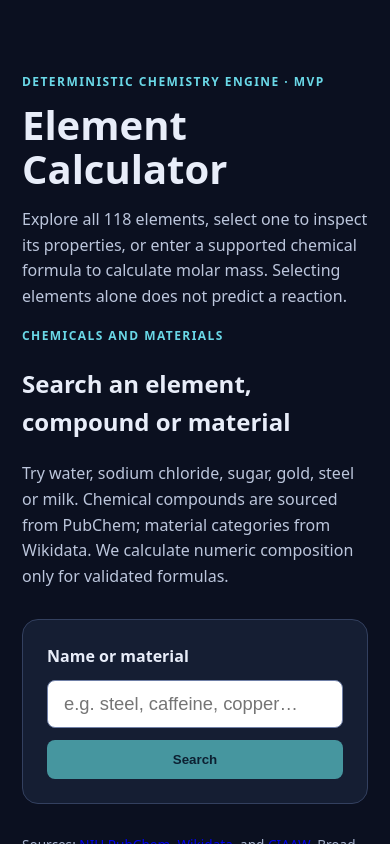
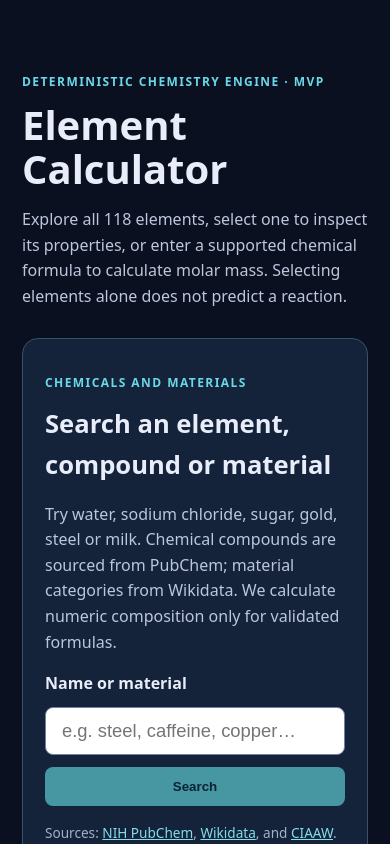
Before and after one commit to foxcyloxcy/periodic-table-calculator, a Next.js app: page /periodic-table-calculator/ in a window 390 px wide. Shown: the top 844 px of the page. Built offline with nearby package versions, Linux system fonts and the light colour scheme.

Commit message:
style: responsive type-labelled unified materials results

```diff
--- a/src/app/globals.css
+++ b/src/app/globals.css
@@ -48,3 +48,13 @@
 .formula-identities li .hint{margin:4px 0}
 .formula-identities button[aria-pressed="true"]{background:#c8f3d4}
 @media(max-width:540px){.formula-identities li{flex-direction:column;align-items:stretch}.formula-identities li button{width:100%}}
+
+.unified-search{margin:28px 0;padding:22px;background:#14223a;border:1px solid #38526c;border-radius:16px}
+.unified-search h2{margin:5px 0;font-size:1.6rem}
+.unified-search form{margin:16px 0;background:transparent;border:0;padding:0}
+.unified-results{margin-top:22px}.unified-results h3{margin:18px 0 10px}
+.unified-grid{display:grid;grid-template-columns:repeat(auto-fit,minmax(min(100%,310px),1fr));gap:12px}
+.unified-record{background:#1c2a43;border:1px solid #4e6882;border-radius:12px;padding:18px;margin:12px 0}
+.unified-record h3,.unified-record h4{margin:6px 0;font-size:1.25rem}
+.unified-record p{margin:9px 0}.unified-record a,.unified-search a{color:#83ddea;text-decoration:underline}
+.unified-notices{border-left:3px solid #73839e;padding:6px 12px;margin:15px 0;background:#24314a}
```
